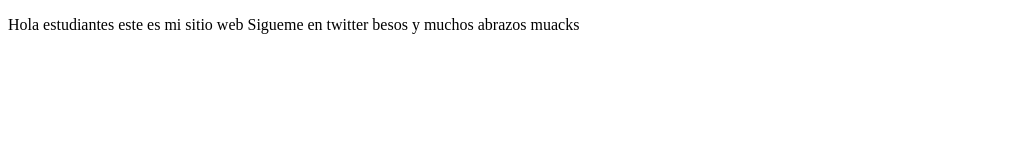
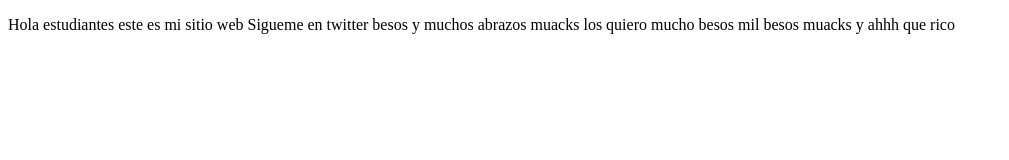
Before and after one commit to enmanuelapolinar/proyectoDemoCursoPrework, a plain HTML site: page index.html in a window 1280 px wide. Shown: the whole page, without its empty margins (0-1009 px from the left). Drawn offline with Linux system fonts and the light colour scheme.

```diff
--- a/index.html
+++ b/index.html
@@ -10,7 +10,7 @@
 
     <p>
         Hola estudiantes este es mi sitio web
-        Sigueme en twitter besos y muchos abrazos muacks
+        Sigueme en twitter besos y muchos abrazos muacks los quiero mucho besos mil besos muacks y ahhh que rico
     </p>
 
 </body>
```
